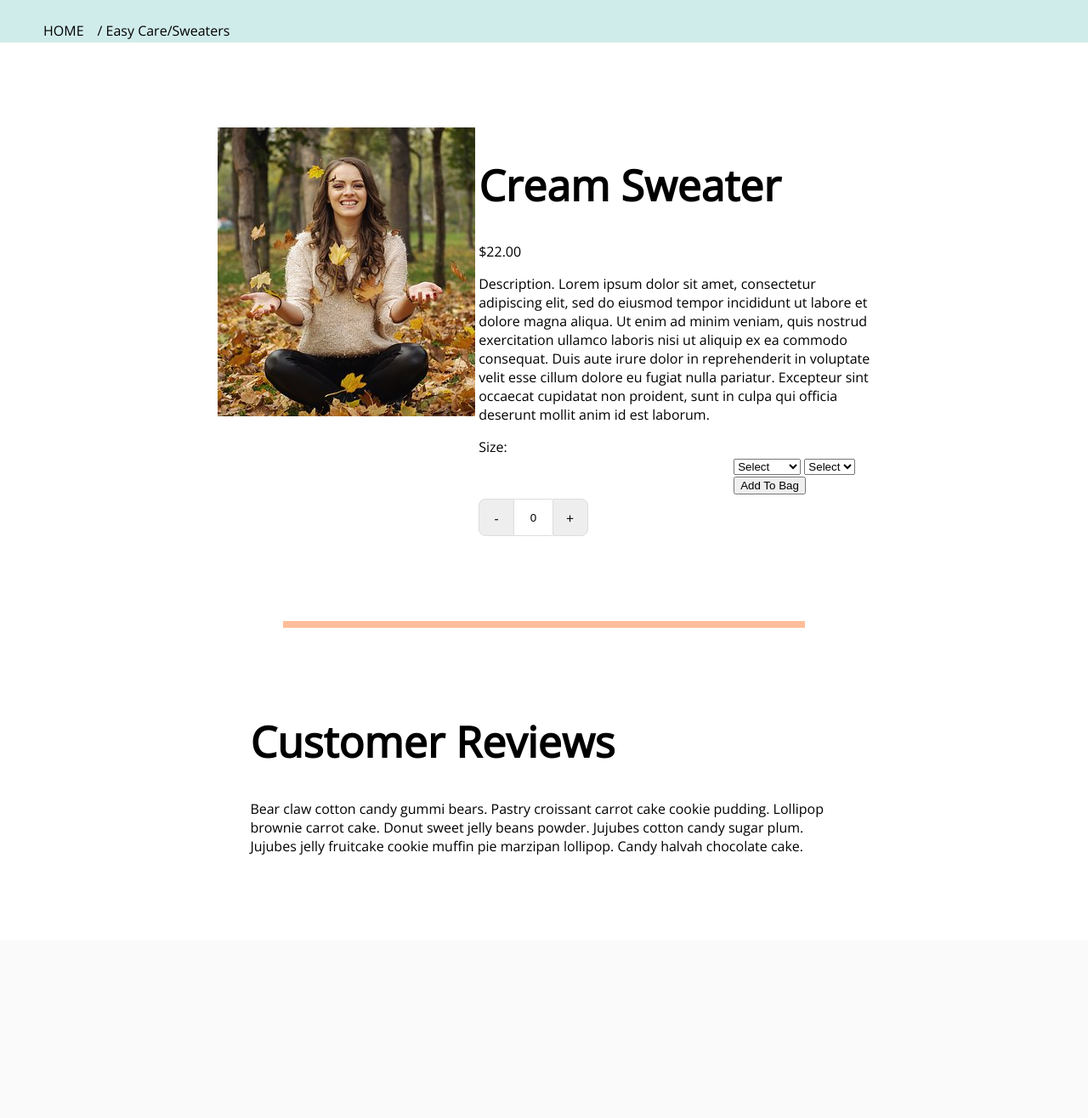
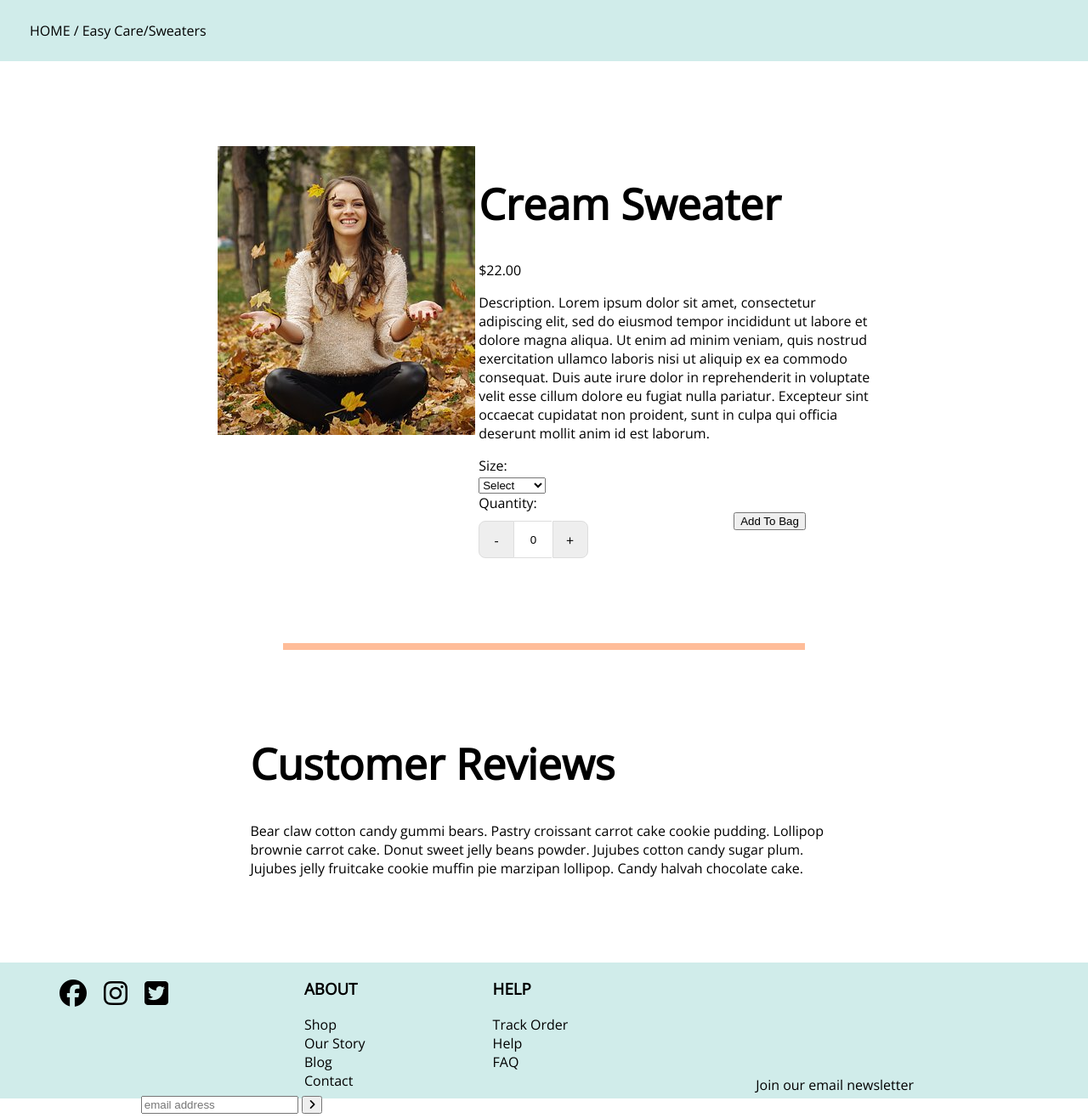
Before and after one commit to samcarlin/authenticgraceboutique, a PHP site: page /product.html in a window 1280 px wide; the page is wider, and only the part inside the window is pictured. Shown: the part 100-1416 px from the top of that part at 85% size. Before the commit the page ends 1106 px from the top of that part, so only its background shows below. Run offline with PHP 8.4, Linux system fonts and the light colour scheme; some libraries are stand-ins or nearby versions.

Commit message:
fixed footer

```diff
--- a/authenticgrace.css
+++ b/authenticgrace.css
@@ -1,12 +1,11 @@
 
-
+/* header css*/
 header {
     background: #FFE1D1;
     width: 100%;
     color: black;
     height: 100px;
     font-size: 40px;
-
     }
 
 .nav-header {
@@ -27,17 +26,17 @@ header {
     float: right;
     vertical-align: center;
     padding-right: 40px;
-
-
 }
-
+.nav-actions-ul li {
+    float: left;
+}
 
 ul {
     list-style-type: none;
     margin: 0;
     padding: 0;
+}
 
-}
 a {
     text-decoration: none;
 }
@@ -45,23 +44,31 @@ a {
 a, a:visited {
     color: inherit;
 }
-li {
+
+.nav-bar li {
       float: left;
 }
 
-li a {
+.nav-bar li a {
       display: inline;
       color: black;
       text-align: center;
       padding: 16px;
       text-decoration: none;
 }
-  a {
+
+.nav-actions-ul li a {
+    display: inline;
+    color: black;
+    text-align: center;
+    padding: 16px;
     text-decoration: none;
 }
+
 body {
     font-family: 'Open Sans', sans-serif;
     margin: 0;
+    padding-bottom: 0;
 }
 /*add a line break between sections */
 hr {
@@ -92,42 +99,53 @@ hr {
     width: 50%;
 }
 
-footer {
+.footer-container {
     background: #D0ECEA;
+    height: 150px;
+    width: 100%;
+    padding-bottom: 10px;
 }
 
-.social_media_links_container{
-    text-align: center;
+
+.social_media_links {
+    padding-top: 10px;
+    float: left;
+    margin-left: 60px;
 }
 
-.social_media_links ul{
+.social_media_links li {
+    padding: 10px;
     float: left;
-}
-
-.social_media_links ul li {
-    margin: 0 auto;
-    text-align: center;
-    display: inline block;
 
 }
 
-.about_links_container {
-    float: center;
+.logo_container img {
+    margin-left: 80px;
+    margin-top: 10px;
+    margin-bottom: 0;
 }
 
-.help_links_container {
-    float: center;
+.about_links_container {
+    float: left;
+    margin-left: 150px;
 }
 
-.subscription_email_listing_container {
-    float: right;
+
+.help_links_container {
+    float: left;
+    margin-left: 150px;
 }
 
-ul {
-    margin: 0px;
-    padding: 0px;
-    list-style: none;
+
+.subscription_email_listing_container, .subscription_email_entry_container {
+    float: right;
+    margin-right: 200px;
+    padding: 5px;
 }
+.subscription {
+    padding-top: 40px;
+}
+
 
 div {
     display: block;
@@ -259,24 +277,21 @@ ul.sub-header li a:hover {
 }
 
 /*form-flex button */
-form-flex {
+.buy-button {
     cursor: pointer;
-    display: flex;
+    display: block;
     align-items: center;
     justify-content: space-between;
-    width: 100%;
+    /* width: 100%; */
 }
-form-flex .buy-button {
-    cursor: pointer;
 
-}
 /* Value-button */
 form {
     float: left;
     width: 300px;
     margin: 0 auto;
     text-align: left;
-    padding-top: 50px;
+    padding-top: 10px;
   }
 
   .value-button {
--- a/product.html
+++ b/product.html
@@ -72,14 +72,20 @@
         <option>XX-Large</option>
     </select>
 
-    <select id="mySelect-qty">
+    <div class="flex-container">
+        <div class="sc-lbl" data-auto="size-header">
+          Quantity:
+        </div>
+    </div>
+
+    <!-- <select id="mySelect-qty">
         <option>Select</option>
         <option>1</option>
         <option>2</option>
         <option>3</option>
         <option>4</option>
         <option>5</option>
-    </select>
+    </select> -->
     <form>
         <div class="value-button" id="decrease" onclick="decreaseValue()" value="Decrease Value">-</div>
         <input type="number" id="number" value="0" />
@@ -104,6 +110,7 @@
       <div class="form-flex">
         <button type="button" data="" class="buy-button">Add To Bag</button>
       </div>
+
     </div>
     </div>
     <hr>
@@ -116,70 +123,68 @@
 
         </div>
     </div>
+    </div>
+    <div class="footer-container">
+        <footer>
+            <!-- <div class="logo_container"><a class="footer_logo" href="#">
+                <img src="assets/ag_logo.png" height="75px">
+            </div> -->
+        <!--end authentic grace logo container-->
 
+            <div class="social_media_links_container">
+                  <ul class="social_media_links">
+                    <li><a href="https://www.facebook.com"><i class="fab fa-facebook fa-2x"></i></a></li>
+                    <li><a href="https://www.instagram.com"><i class="fab fa-instagram fa-2x"></i></a></li>
+                    <li><a href="https://twitter.com/"><i class="fab fa-twitter-square fa-2x"></i></a></li>
+                  </ul>
+            </div>
+         <!--End footer social media links-->
 
-
-<!-- <div class="footer">
-    <footer class>
-        <div class="container-within-footer">
-            <div class="row-within-container-footer">
-                <div class="footer_logo_column">
-                    <a class="footer_logo" href="#">
-                    <img src="assets/ag_logo_shape.png" alt="authentic grace logo"></a> -->
-
-    <!--End footer container with authentic grace logo-->
-
-        <!-- <ul class="social_media_links">
-
-            <a href="https://www.facebook.com"><i class="fab fa-facebook"></a></i>
-            <a href="https://www.instagram.com"><i class="fab fa-instagram"></a></i>
-            <a href="https://twitter.com/"><i class="fab fa-twitter-square"></a></i>
-        </ul>
-        </div> -->
-    <!--End footer social media links-->
-        <!-- <div class="row-about-and-help">
-            <div class="row-about">
-                <div class="about-section">
-                        <h3 class="footer_title1">ABOUT</h3>
+            <div class="about_links_container">
+                     <h3 class="footer_about">ABOUT</h3>
                         <ul class="footer_about_links">
                             <li><a href="#">Shop</a></li>
                             <li><a href="#">Our Story</a></li>
                             <li><a href="#">Blog</a></li>
                             <li><a href="#">Contact</a></li>
                         </ul>
-        </div> -->
+            </div>
         <!--End footer "ABOUT" links-->
-        <!-- <div class="row-help">
-                    <h3 class="footer_title2">HELP</h3>
+
+            <div class="help_links_container">
+                    <h3 class="footer_help">HELP</h3>
                         <ul class="footer_help_links">
                             <li><a href="#">Track Order</a><li>
                             <li><a href="#">Help</a></li>
                             <li><a href="#">FAQ</a></li>
                         </ul>
             </div>
-            </div>
-        </div> -->
-
         <!--End footer "HELP" links-->
-
-                <!-- <div class="subscription_email_listing">
+            <div class="subscription">
+            <div class="subscription_email_listing_container">
                  <form action="https://github.com/samcarlin/authenticgrace/blob/master/index.html/subscribe/post?u=2d1492717e6b37c94d910a306&id=30abb658c7"
                 method="post" id="newsletter=form" name="ag=embedded-subscribe-form" class="subscribe_form validate" target ="_blank" novalidate>
+                        </form>
                 <label for="ag-EMAIL">Join our email newsletter</label>
+            </div>
+
+
+            <div class="subscription_email_entry_container">
                 <input type="email" value name="EMAIL" class="email form-control" id="ag-EMAIL" placeholder="email address" required>
 
                     <button class="newsletter-button" type="submit">
                         <i class="fa fa-angle-right"></i>
                     </button>
-                    </form>
             </div>
             </div>
-        </div>
-        </footer>
-    </div> -->
-    <!--End footer subscription email form listing-->
+
+        <!--End subscription email listing entry links-->
 
 
+
+        </footer>
+        </div>
+         <!--End footer container-->
 
 </body>
 
--- a/responsive.css
+++ b/responsive.css
@@ -3,7 +3,7 @@
   .container {
     margin: 10px auto;
   }
-    .category, {
+    .category {
       width: 50%;
       margin-bottom: 50px;
     }
```
Also changed, not shown: index.html (+17 -22 lines). Lines whose indentation alone changed are shown as unchanged.
